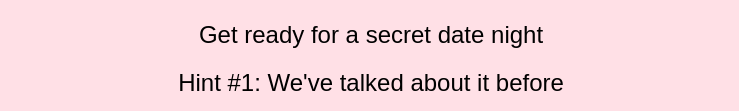
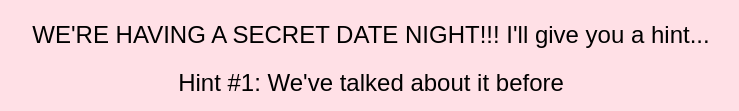
Before and after one commit to Marcelo-Zampietro/birthdayq2, a plain HTML site: page newpage.html in a window 1280 px wide. Shown: the part 539-650 px from the top of the page, without its empty margins (269-1008 px from the left). Drawn offline with Linux system fonts and the light colour scheme.

Commit message:
Update newpage.html

```diff
--- a/newpage.html
+++ b/newpage.html
@@ -30,7 +30,7 @@
     <!-- Displaying a new image -->
     <iframe src="https://giphy.com/embed/9FSMGELkMeiMcUliNf" width="480" height="356" frameBorder="0" class="giphy-embed" allowFullScreen></iframe><p><a href="https://giphy.com/gifs/nanalan-season-1-episode-56-s1e56-9FSMGELkMeiMcUliNf"></a></p>
     <!-- Message -->
-    <div id="message">Get ready for a secret date night</div>
+    <div id="message">WE'RE HAVING A SECRET DATE NIGHT!!! I'll give you a hint...</div>
     <div id="message">Hint #1: We've talked about it before</div>
 </div>
 
```
